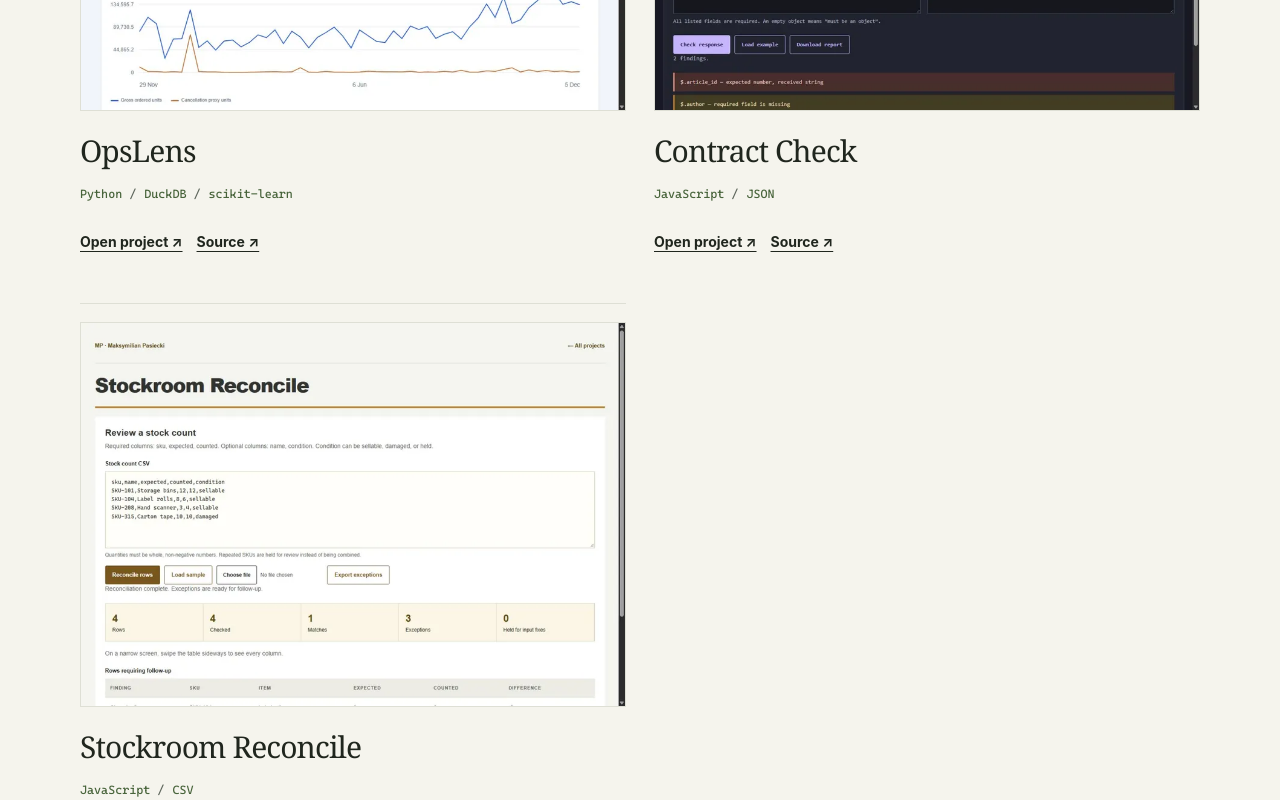
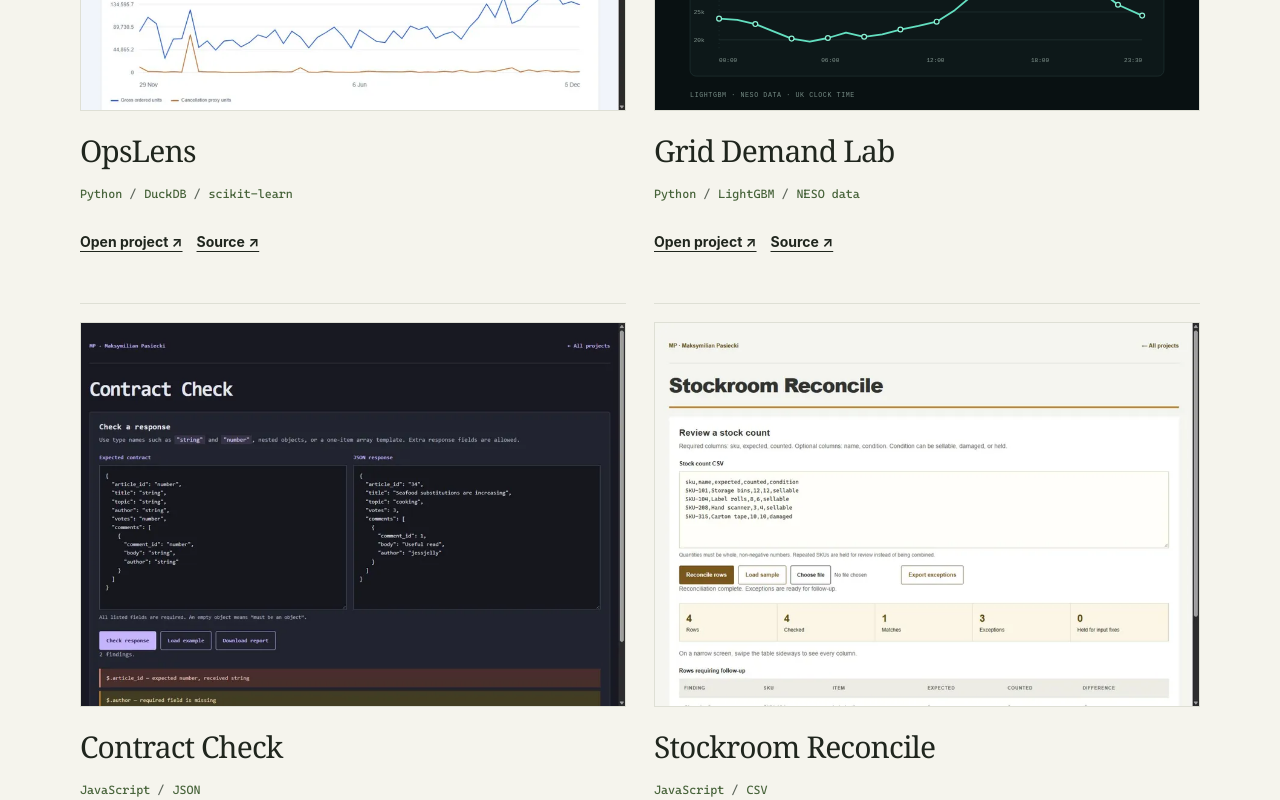
Before and after one commit to s7a7ic-37/portfolio, a React (Vite) app: page / in a window 1280 px wide. Shown: the part 2620-3420 px from the top of the page. Built offline with nearby package versions, Linux system fonts and the light colour scheme.

Commit message:
Add Grid Demand Lab to portfolio

```diff
--- a/src/components/Projects.tsx
+++ b/src/components/Projects.tsx
@@ -3,11 +3,13 @@ import travelPreview from "../assets/photos/project-travel.webp";
 import opsPreview from "../assets/photos/project-opslens.webp";
 import contractPreview from "../assets/photos/project-contract.webp";
 import stockPreview from "../assets/photos/project-stockroom.webp";
+import gridPreview from "../assets/photos/project-grid.svg";
 
 const projects = [
   { name: "Pure News", stack: ["React", "Express", "PostgreSQL"], preview: newsPreview, live: "https://news.artemislab.co.uk/", source: "https://github.com/s7a7ic-37/pure-news", api: "https://github.com/s7a7ic-37/pure-news-api" },
   { name: "Ready, Jet Set, Go!", stack: ["Next.js", "TypeScript", "Firebase"], preview: travelPreview, live: "https://travel.artemislab.co.uk/demo/", source: "https://github.com/s7a7ic-37/travel-planner" },
   { name: "OpsLens", stack: ["Python", "DuckDB", "scikit-learn"], preview: opsPreview, live: "https://opslens.artemislab.co.uk/", source: "https://github.com/s7a7ic-37/ops-lens" },
+  { name: "Grid Demand Lab", stack: ["Python", "LightGBM", "NESO data"], preview: gridPreview, live: "https://grid.artemislab.co.uk/", source: "https://github.com/s7a7ic-37/grid-demand-lab" },
   { name: "Contract Check", stack: ["JavaScript", "JSON"], preview: contractPreview, live: "/tools/api-contract-checker/", source: "https://github.com/s7a7ic-37/portfolio/tree/main/public/tools/api-contract-checker" },
   { name: "Stockroom Reconcile", stack: ["JavaScript", "CSV"], preview: stockPreview, live: "/tools/stockroom-reconciliation/", source: "https://github.com/s7a7ic-37/portfolio/tree/main/public/tools/stockroom-reconciliation" },
 ];
```
Also changed, not shown: src/assets/photos/project-grid.svg (added).
